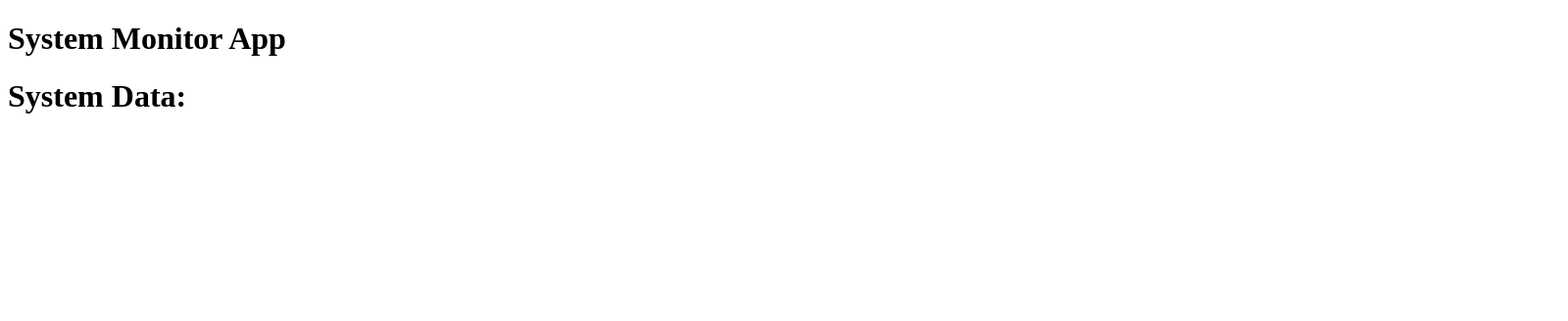
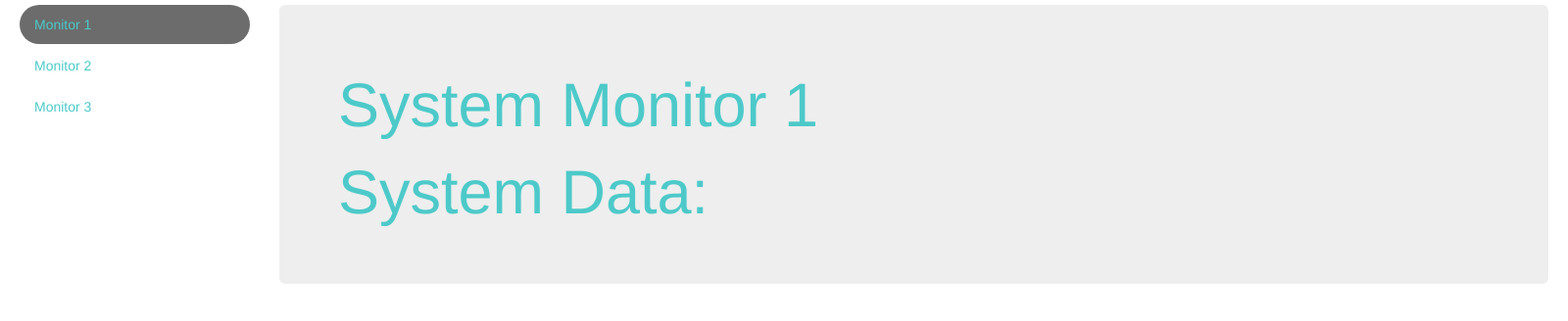
Before and after one commit to jayanthgit/HTML5-Eletron-App-To-Show-Real-Time-System-Information, an Electron app: page electron-app/index.html in a window 1600 px wide. Shown: the whole page at 98% size. Drawn offline with nearby package versions, Linux system fonts and the light colour scheme; no server answers.

Commit message:
Added more tabs to display system data

```diff
--- /dev/null
+++ b/electron-app/app.css
@@ -0,0 +1,15 @@
+body {
+  margin: 5px;
+}
+
+/* text recolor */
+h1, p, a {
+  color: #4DC9C9 !important;
+}
+
+/* button recolor */
+.nav-pills > li.active > a, .btn-primary {
+  background-color: #6C6C6C !important;
+  border-color: #6C6C6C !important;
+  border-radius: 25px;
+}
--- /dev/null
+++ b/electron-app/app/tabController.js
@@ -0,0 +1,12 @@
+angular.module('app')
+  .controller('TabController', ['$scope', function($scope) {
+    $scope.tab = 1;
+
+    $scope.setTab = function(newTab){
+      $scope.tab = newTab;
+    };
+
+    $scope.isSet = function(tabNum){
+      return $scope.tab === tabNum;
+    };
+}]);
--- a/electron-app/index.html
+++ b/electron-app/index.html
@@ -1,19 +1,55 @@
 <!DOCTYPE html>
-<html ng-app="app">
+<html>
   <head>
     <meta charset="UTF-8">
-    <title>Hello World!</title>
+    <title>Device Data</title>
+    <link rel="stylesheet" href="http://maxcdn.bootstrapcdn.com/bootstrap/3.3.7/css/bootstrap.min.css">
+    <link href="app.css" rel="stylesheet" />
+
+
+    <script src="scripts/jquery-2.0.3.js"></script>
+    <script src="http://maxcdn.bootstrapcdn.com/bootstrap/3.3.7/js/bootstrap.min.js"></script>
+    <script src="scripts/angular.js"></script>
   </head>
   <body>
-    <h1>System Monitor App</h1>
-    <system-monitor></system-monitor>
+    <div class="container-fluid" ng-app="app">
+      <div class="row" ng-controller="TabController">
+        <div class="col-lg-2">
+          <ul class="nav nav-pills nav-stacked">
+            <li ng-class="{ active: isSet(1) }">
+                <a href ng-click="setTab(1)">Monitor 1</a>
+            </li>
+            <li ng-class="{ active: isSet(2) }">
+                <a href ng-click="setTab(2)">Monitor 2</a>
+            </li>
+            <li ng-class="{ active: isSet(3) }">
+                <a href ng-click="setTab(3)">Monitor 3</a>
+            </li>
+          </ul>
+        </div>
+        <div class="col-lg-10">
+          <div class="jumbotron">
+            <div ng-show="isSet(1)">
+                <h1>System Monitor 1</h1>
+                <system-monitor></system-monitor>
+            </div>
+            <div ng-show="isSet(2)">
+                <h1>System Monitor 2</h1>
+                <system-monitor></system-monitor>
+            </div>
+            <div ng-show="isSet(3)">
+                <h1>System Monitor 3</h1>
+                <system-monitor></system-monitor>
+          </div>
+        </div>
+      </div>
+    </div>
   </body>
-
-  <script src="scripts/jquery-2.0.3.js"></script>
-  <script src="scripts/angular.js"></script>
 
   <script src="app/appModule.js"></script>
   <script src="app/services/deviceDataService.js"></script>
+
+  <script src="app/tabController.js"></script>
   <script src="app/systemMonitorControl/systemMonitorController.js"></script>
   <script src="app/systemMonitorControl/systemMonitorDirective.js"></script>
 </html>
--- a/electron-app/package.json
+++ b/electron-app/package.json
@@ -6,6 +6,9 @@
   "scripts": {
     "start": "electron ."
   },
+  "dependencies": {
+    "ipc": "*"
+  },
   "devDependencies": {
     "electron-prebuilt": "^1.2.0",
     "electron-rebuild": "^1.1.5",
```
Also changed, not shown: electron-app/main.js (+10 -7 lines).
